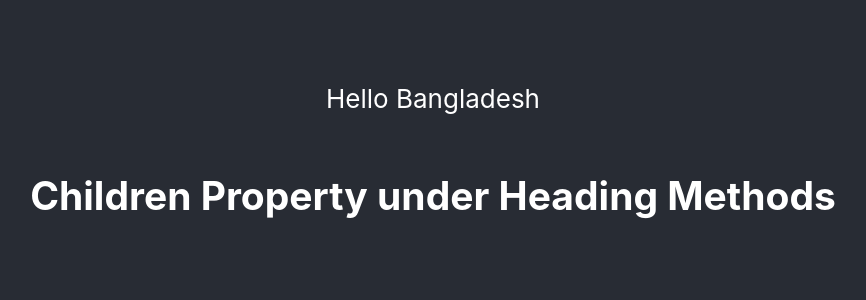
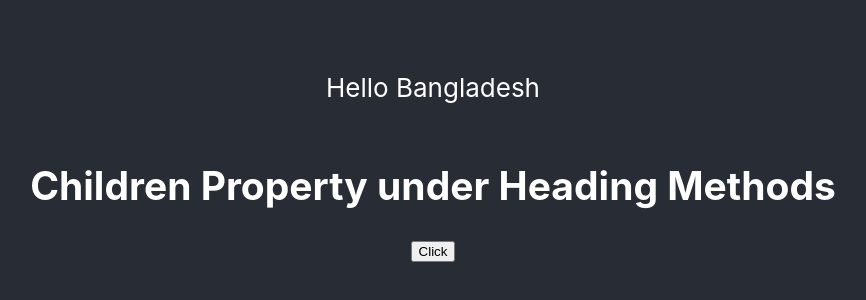
Before and after one commit to mostofakamalpassa/reactwithtypescript-semple-project, a React (Create React App) app: page / in a window 1280 px wide. Shown: the part 246-546 px from the top of the page, without its empty margins (207-1073 px from the left). Built offline with nearby package versions, Linux system fonts and the light colour scheme.

Commit message:
mouse button eleemnt event

```diff
--- a/src/App.tsx
+++ b/src/App.tsx
@@ -1,6 +1,7 @@
 import React from 'react';
 
 import './App.css';
+import { Buttons } from './components/Buttons';
 import { Greet } from './components/Greet';
 import { Heading } from './components/Heading';
 import { MyStatus } from './components/MyStatus';
@@ -50,6 +51,8 @@
           </Heading>
        </Oscar>
 
+       <Buttons handleClick={(event, id) =>{ console.log("Button event click", event, id)}}></Buttons>
+
       </header>
     </div>
   );
--- /dev/null
+++ b/src/components/Buttons.tsx
@@ -0,0 +1,12 @@
+import React from "react";
+
+type ButtonProps = {
+    handleClick : (event: React.MouseEvent<HTMLButtonElement>, id:number) => void
+}
+
+export const Buttons = (props: ButtonProps)=>{
+
+    return(
+        <button onClick={(event)=> props.handleClick(event, 1)}>Click</button>
+    )
+}
```
